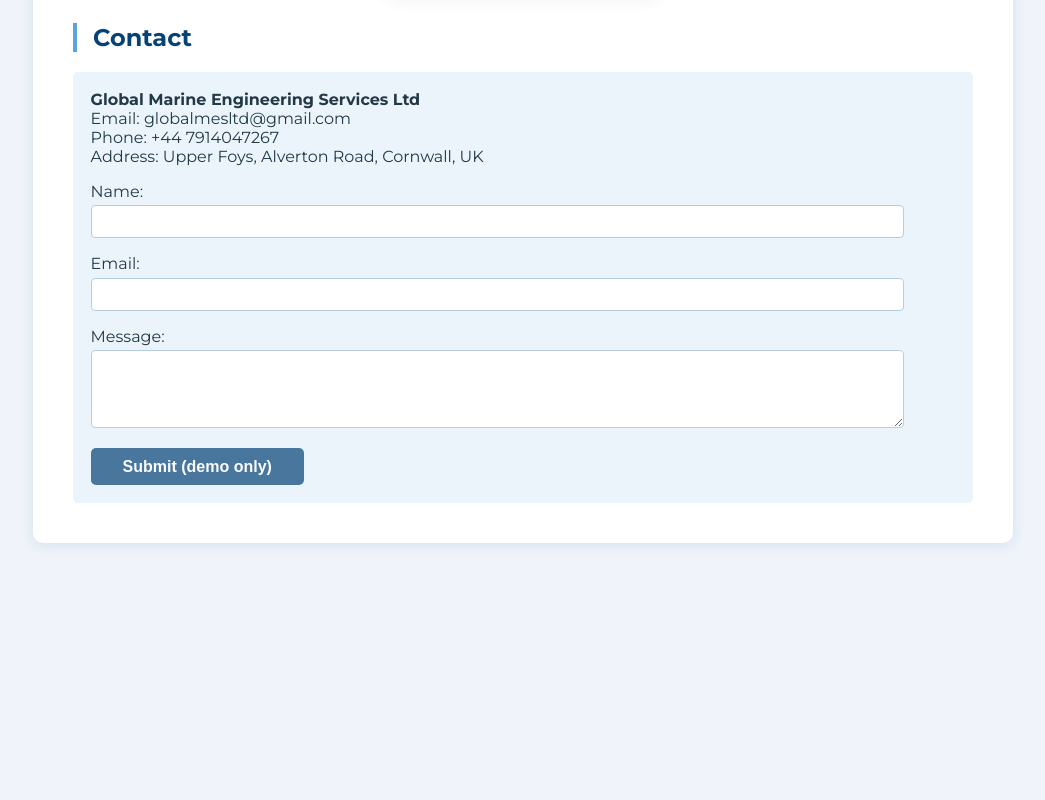
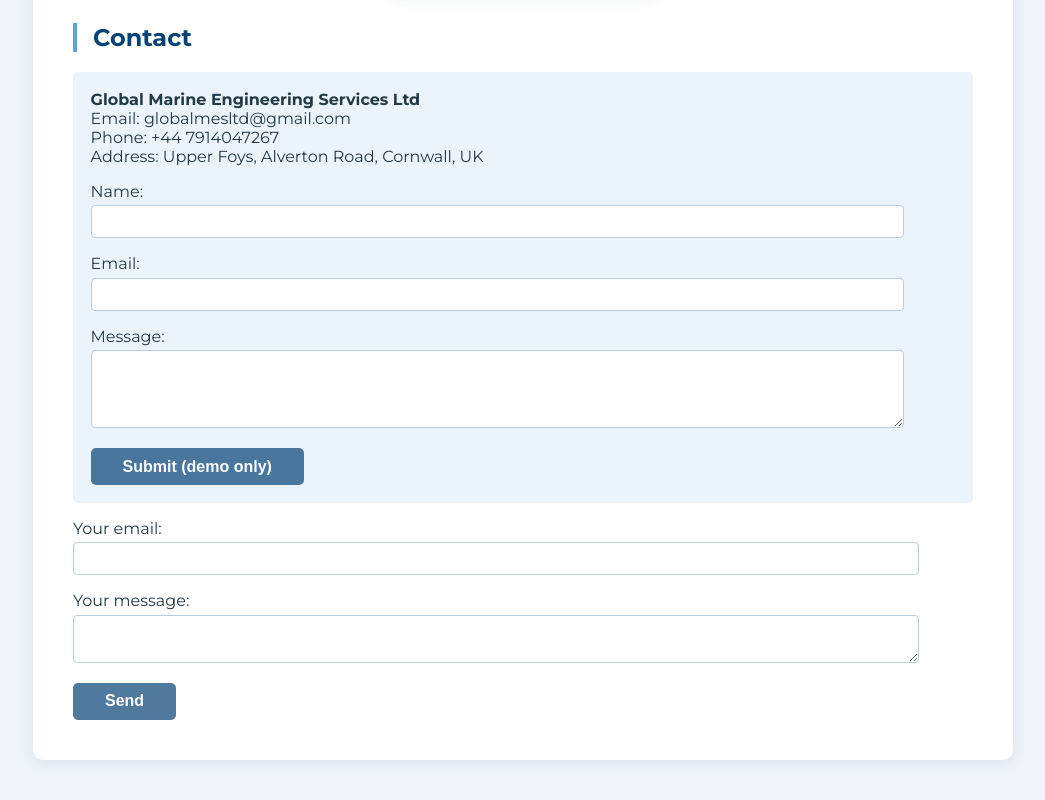
Before and after one commit to globalmesltd/GLOBAL-MES-Website, a plain HTML site: page contact.html in a window 1280 px wide. Shown: the part 409-1209 px from the top of the page, without its empty margins (117-1162 px from the left). Before the commit the page ends 992 px from the top, so only its background shows below. Drawn offline with Linux system fonts and the light colour scheme.

Commit message:
Update contact.html

```diff
--- a/contact.html
+++ b/contact.html
@@ -51,6 +51,20 @@
         <button type="submit" disabled>Submit (demo only)</button>
       </form>
     </div>
-  </main>
+<form
+  action="https://formspree.io/f/mnnblvar"
+  method="POST"
+>
+  <label>
+    Your email:
+    <input type="email" name="email">
+  </label>
+  <label>
+    Your message:
+    <textarea name="message"></textarea>
+  </label>
+  <!-- your other form fields go here -->
+  <button type="submit">Send</button>
+</form>  </main>
 </body>
 </html>
```
